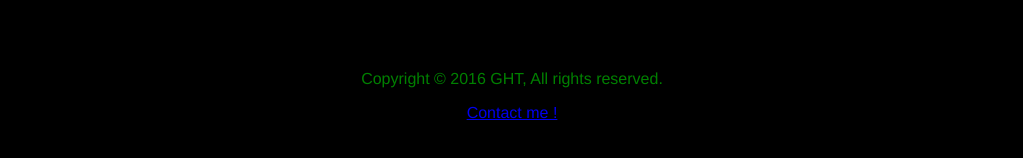
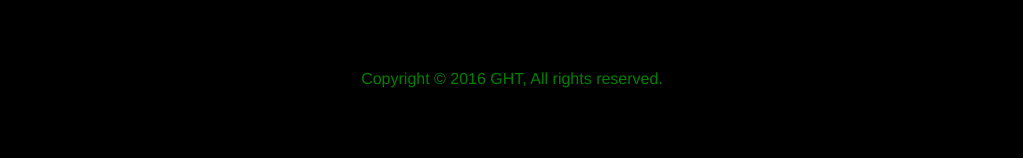
Before and after one commit to errorlay/errorlay.github.io, a plain HTML site: page index.html in a window 1280 px wide. Shown: the part 416-574 px from the top of the page, without its empty margins (128-1151 px from the left). Drawn offline with Linux system fonts and the light colour scheme.

Commit message:
Update index.html

```diff
--- a/index.html
+++ b/index.html
@@ -87,7 +87,7 @@
 
 
     <div class="cp">
-        Copyright &copy; 2016 GHT, All rights reserved.<p><a href="mailto:cyb3rr0r@gmail.com">Contact me !</a></p>
+        Copyright &copy; 2016 GHT, All rights reserved.
     </div>
 
 </body>
```
